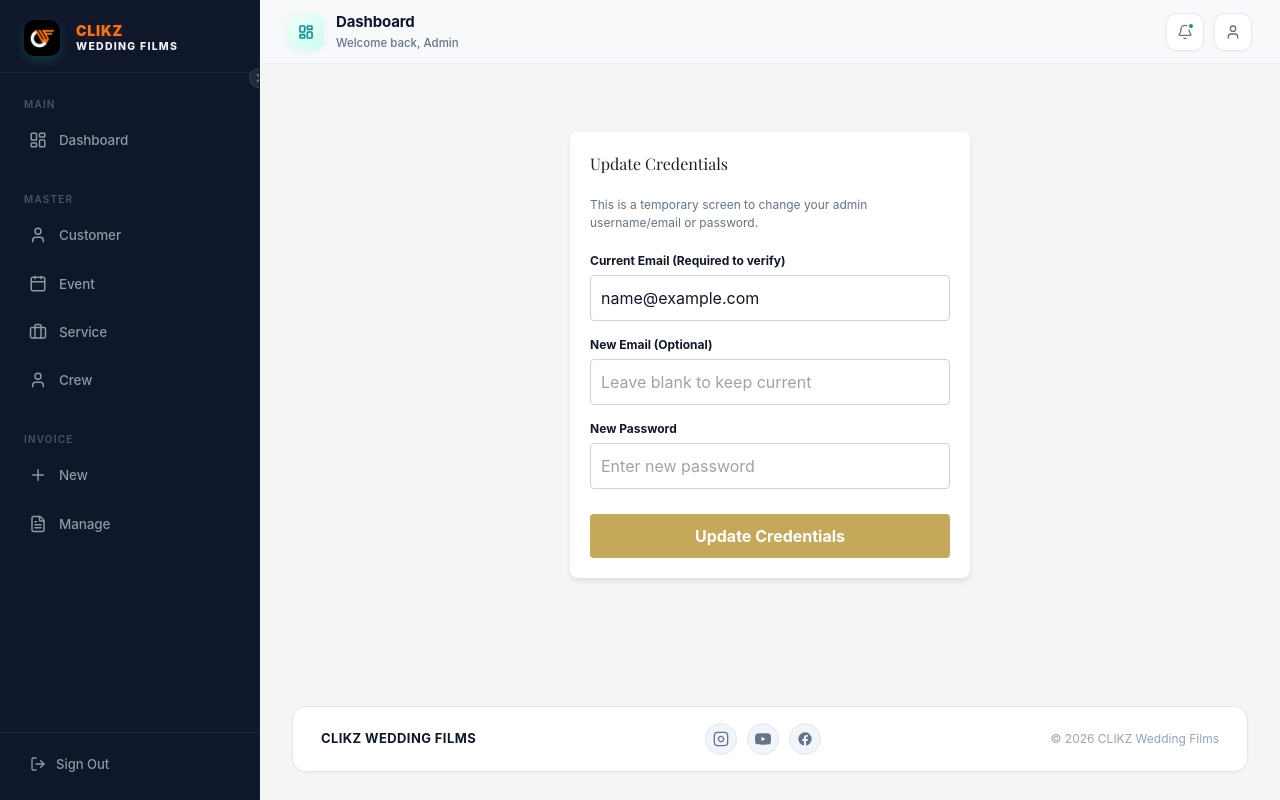
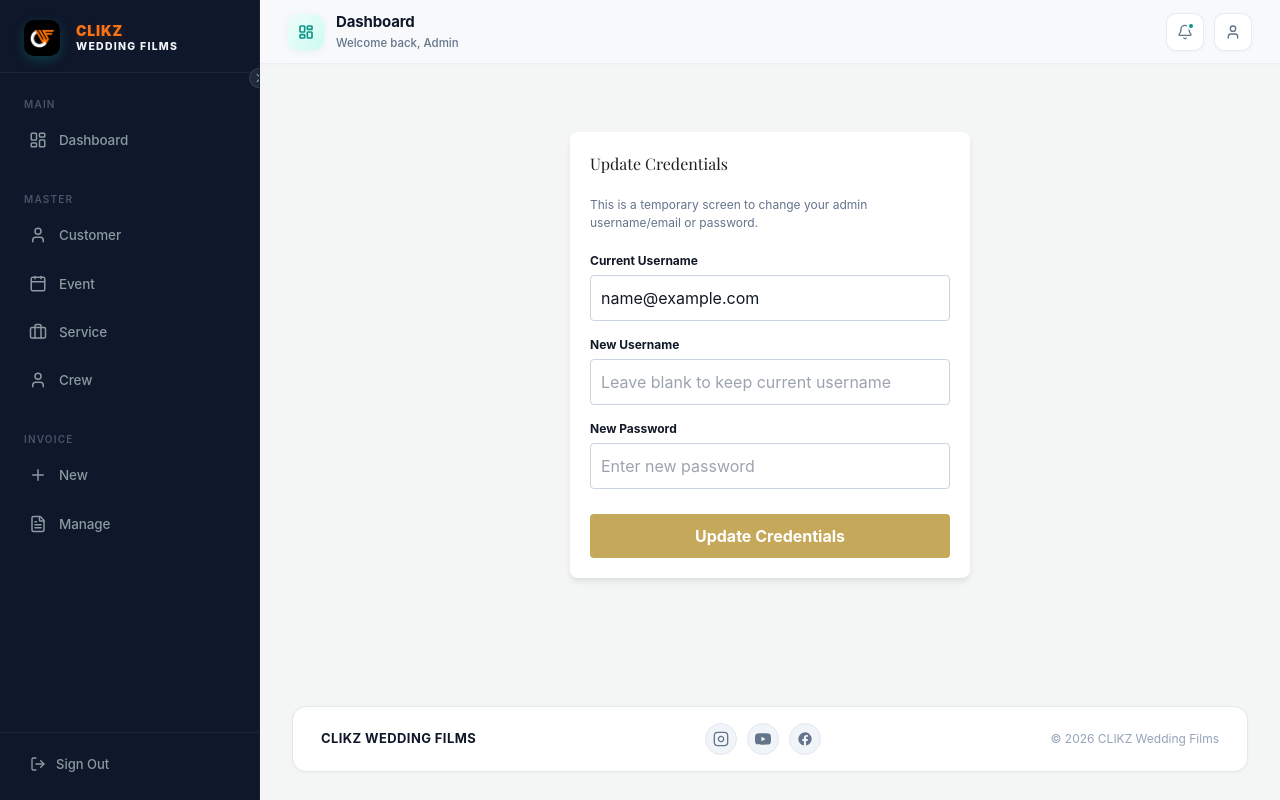
Before and after one commit to mailmeajaylakshmanan-cmd/Clikz-wedding, a React (Vite) app in the folder client/: page /update-credentials in a window 1280 px wide. Built offline with nearby package versions, Linux system fonts and the light colour scheme; sample sign-in values are in the browser's storage; a web font is replaced by a local one.

Commit message:
feat: change login from email to username

```diff
--- a/client/src/pages/Login.jsx
+++ b/client/src/pages/Login.jsx
@@ -3,7 +3,7 @@ import { useNavigate } from 'react-router-dom';
 import api from '../api/axios.js';
 import toast from 'react-hot-toast';
 import {
-  Mail, Lock, Eye, EyeOff, ArrowRight, Loader2, Info
+  User, Lock, Eye, EyeOff, ArrowRight, Loader2, Info
 } from 'lucide-react';
 import clikzLogo from '../assets/clikz_logo.png';
 
@@ -113,11 +113,11 @@ export default function Login() {
           </div>
 
           <form onSubmit={handleSubmit} style={styles.form}>
-            {/* Email */}
+            {/* Username */}
             <div style={styles.fieldGroup}>
               <label style={styles.label} htmlFor="email">
-                <Mail size={13} style={styles.labelIcon} />
-                Email address
+                <User size={13} style={styles.labelIcon} />
+                Username
               </label>
               <div style={{
                 ...styles.inputWrap,
@@ -126,15 +126,15 @@ export default function Login() {
               }}>
                 <input
                   id="email"
-                  type="email"
+                  type="text"
                   value={form.email}
                   onChange={e => setForm({ ...form, email: e.target.value })}
                   onFocus={() => setFocusedField('email')}
                   onBlur={() => setFocusedField(null)}
-                  placeholder="you@example.com"
+                  placeholder="Enter your username"
                   required
                   style={styles.input}
-                  autoComplete="email"
+                  autoComplete="username"
                 />
               </div>
             </div>
--- a/client/src/pages/UpdateCredentials.jsx
+++ b/client/src/pages/UpdateCredentials.jsx
@@ -42,9 +42,9 @@ export default function UpdateCredentials() {
       </p>
       <form onSubmit={handleSubmit} style={{ display: 'flex', flexDirection: 'column', gap: '15px' }}>
         <div>
-          <label style={{ display: 'block', fontSize: '12px', marginBottom: '5px', fontWeight: 'bold' }}>Current Email (Required to verify)</label>
+          <label style={{ display: 'block', fontSize: '12px', marginBottom: '5px', fontWeight: 'bold' }}>Current Username</label>
           <input
-            type="email"
+            type="text"
             value={currentEmail}
             onChange={e => setCurrentEmail(e.target.value)}
             required
@@ -52,12 +52,12 @@ export default function UpdateCredentials() {
           />
         </div>
         <div>
-          <label style={{ display: 'block', fontSize: '12px', marginBottom: '5px', fontWeight: 'bold' }}>New Email (Optional)</label>
+          <label style={{ display: 'block', fontSize: '12px', marginBottom: '5px', fontWeight: 'bold' }}>New Username</label>
           <input
-            type="email"
+            type="text"
             value={newEmail}
             onChange={e => setNewEmail(e.target.value)}
-            placeholder="Leave blank to keep current"
+            placeholder="Leave blank to keep current username"
             style={{ width: '100%', padding: '10px', borderRadius: '4px', border: '1px solid #cbd5e1' }}
           />
         </div>
```
